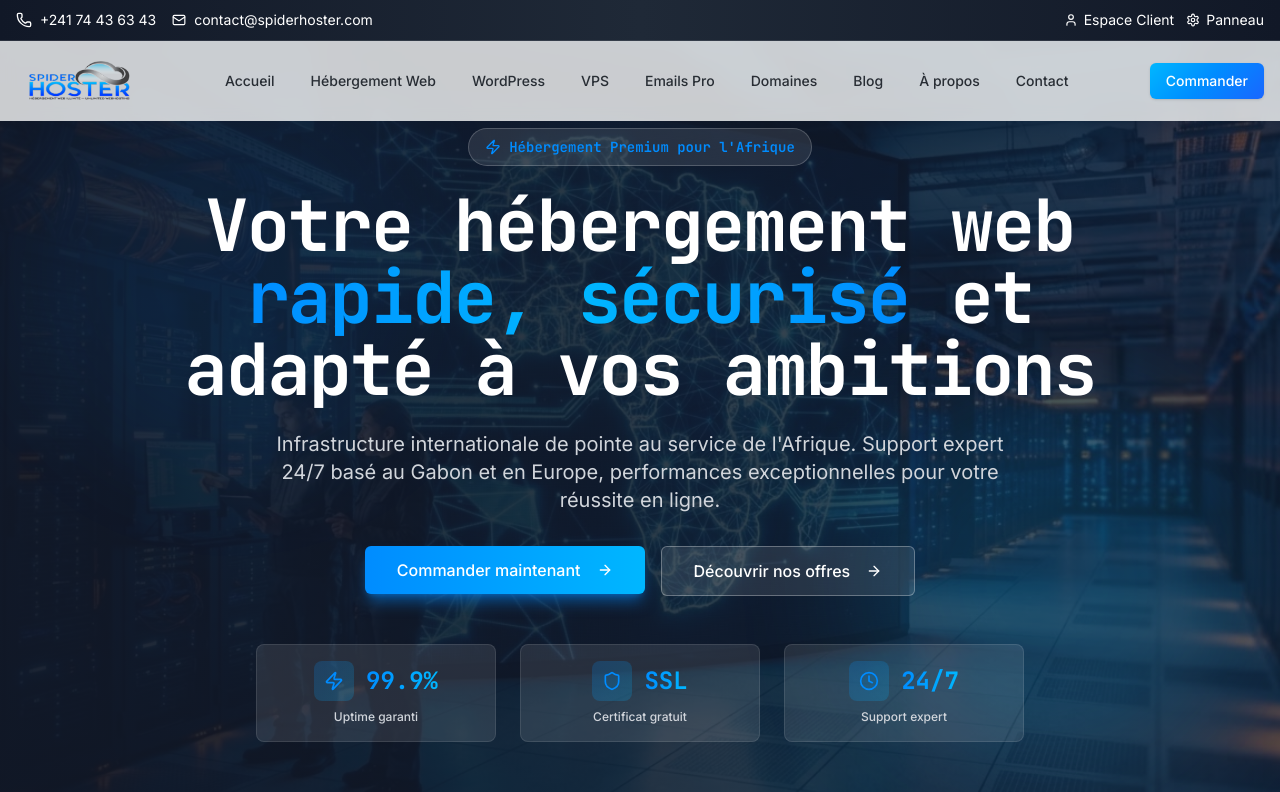
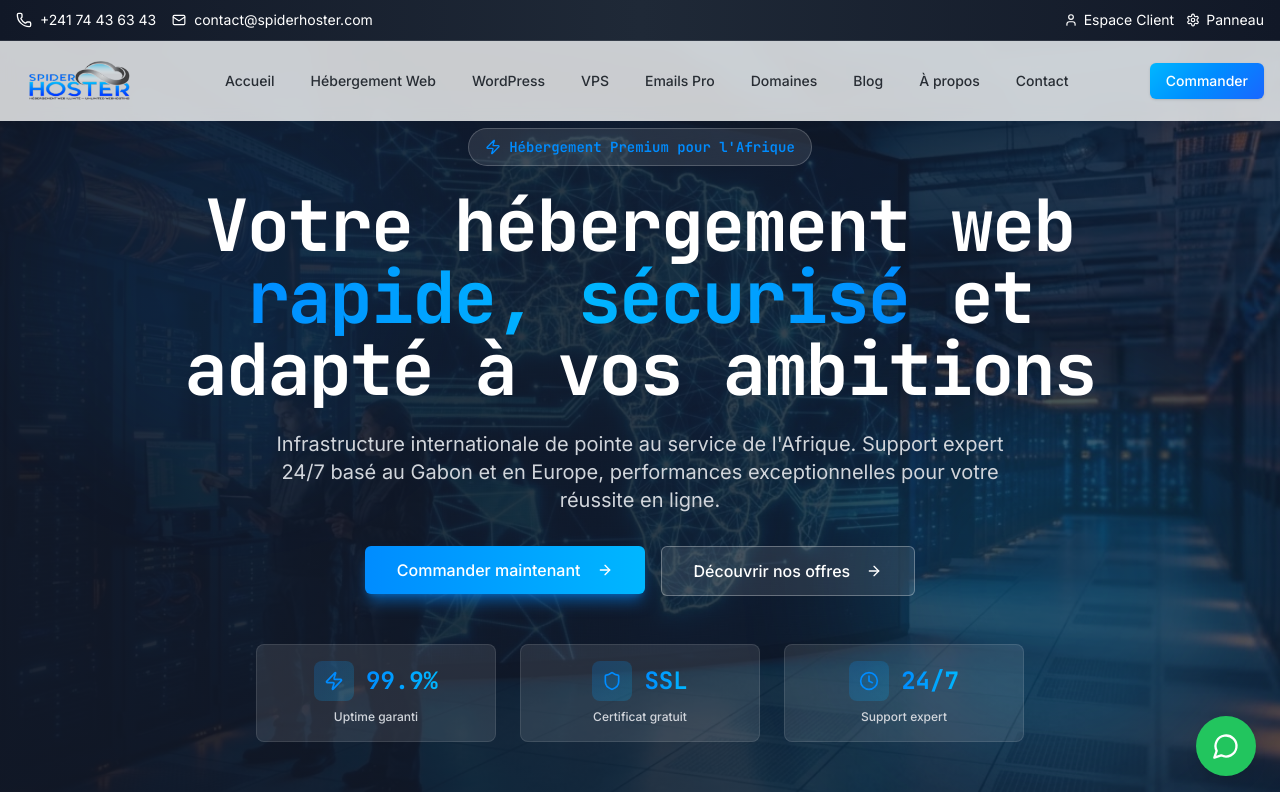
Before and after one commit to brice214/sg-6b163f7e-d25b-45da-95b7-a0681ea5011c-1791216779, a Next.js app: page / in a window 1280 px wide. Shown: the top 792 px of the page. Built offline with nearby package versions, Linux system fonts and the light colour scheme.

Commit message:
feat(ui): add global floating whatsapp button

```diff
--- a/src/pages/_app.tsx
+++ b/src/pages/_app.tsx
@@ -1,4 +1,5 @@
 import { Toaster } from "@/components/ui/toaster";
+import { WhatsAppButton } from "@/components/WhatsAppButton";
 import "@/styles/globals.css";
 import type { AppProps } from "next/app";
 
@@ -7,6 +8,7 @@ export default function App({ Component, pageProps }: AppProps) {
     <>
       <Component {...pageProps} />
       <Toaster />
+      <WhatsAppButton />
     </>
   );
 }
```
